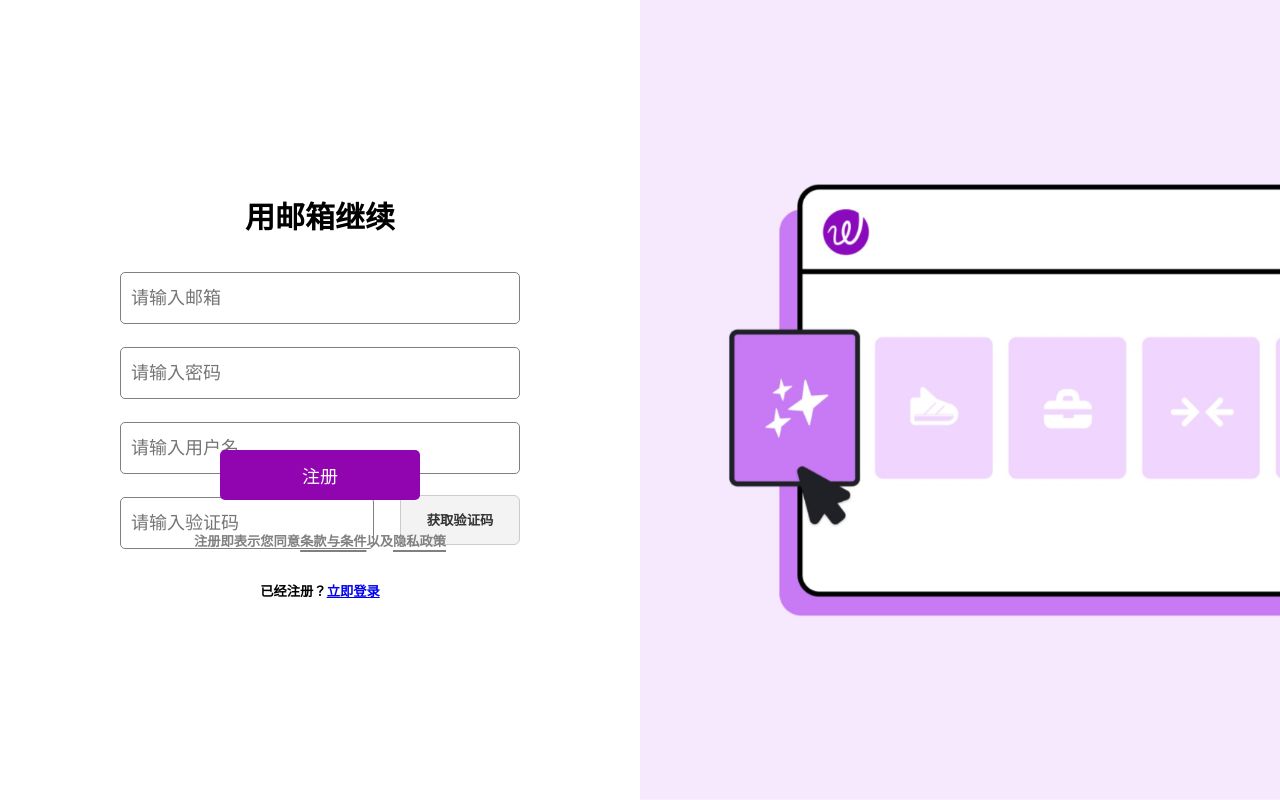
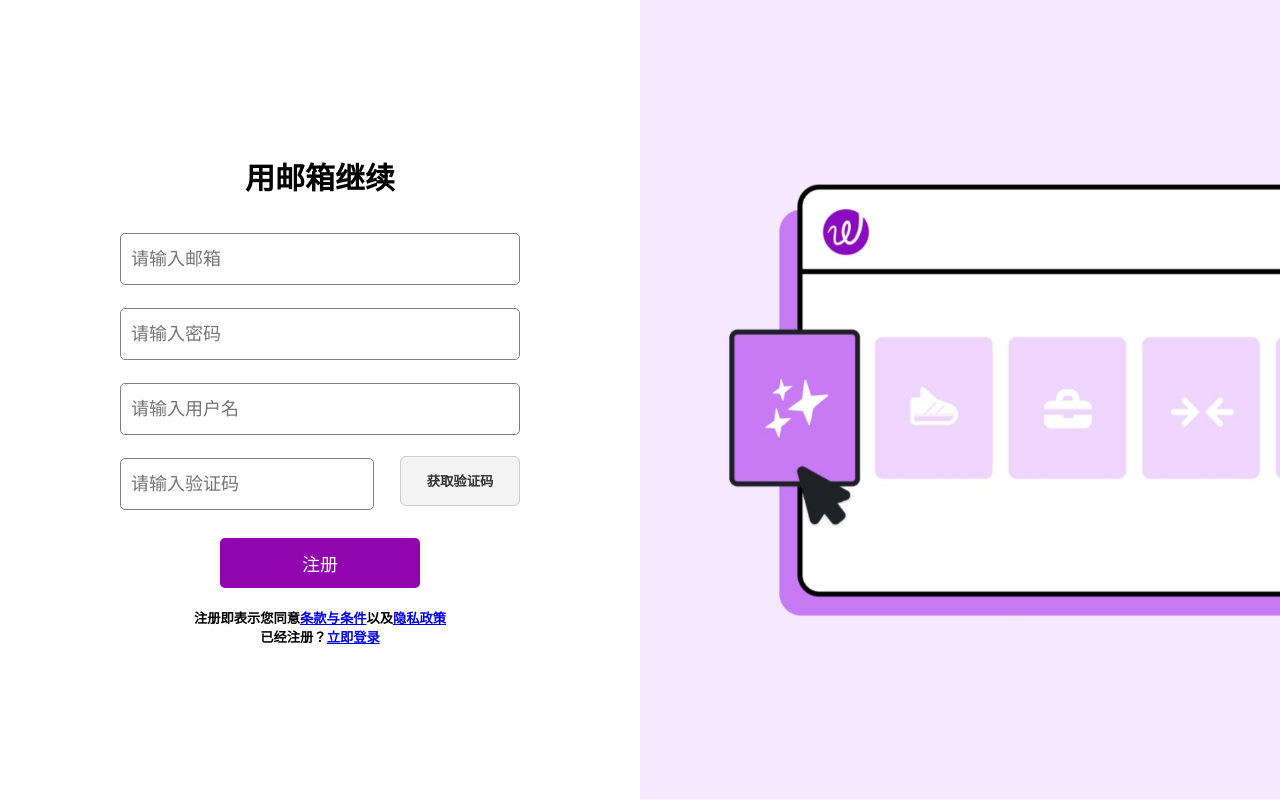
Before and after one commit to taxidriver4ever/agent-project-vue-java-for-dingying, a Vue app in the folder ai-front-end/: page /register in a window 1280 px wide. Built offline with nearby package versions, Linux system fonts and the light colour scheme.

Commit message:
优化了注册ui

```diff
--- a/ai-front-end/src/component/Register.vue
+++ b/ai-front-end/src/component/Register.vue
@@ -1,9 +1,10 @@
 <template>
     <div style="display: flex;height: 100vh;width: 100%;">
         <ElContainer style="display: flex;height: 100vh;width: 100%;">
-            <ElMain style="display: flex; height: 100vh;flex: 1;overflow: hidden;">
+            <ElMain style="display: flex; height: 100vh;flex: 1;overflow: hidden;flex-direction: column;
+            align-items: center; justify-content: center;">
                 <div
-                    style="display: flex;flex-direction: column;width: 100%;justify-content: center;align-items: center;height: 750px;">
+                    style="display: flex;flex-direction: column;width: 100%;justify-content: center;align-items: center;">
                     <h2 style="display: flex;margin-bottom: 20px;font-size: 30px;">用邮箱继续</h2>
                     <div class="user-information-container">
                         <div class="user-information-input-tips"
@@ -37,7 +38,7 @@
                 </div>
                 <button class="sign-up-button">注册</button>
                 <h5 class="tips">注册即表示您同意<a href="#">条款与条件</a>以及<a href="#">隐私政策</a></h5>
-                <div class="turn-to-login">
+                <div>
                     <h5>已经注册？<a href="#">立即登录</a></h5>
                 </div>
             </ElMain>
@@ -156,16 +157,6 @@ const userVerificationCodeFocusOutEvent = () => {
     color: #9005b0;
 }
 
-.floating-note {
-    position: absolute;
-    left: 8px;
-    top: -14px;
-    background-color: white;
-    color: #9005b0;
-    padding: 0 6px;
-    font-size: 12px;
-}
-
 .user-information-input:focus,
 .verification-input:focus {
     outline: none;
@@ -178,47 +169,21 @@ const userVerificationCodeFocusOutEvent = () => {
 }
 
 .sign-up-button {
-    position: absolute;
-    bottom: 300px;
-    left: 25%;
-    transform: translateX(-50%);
+    display: flex;
+    align-items: center;
+    justify-content: center;
     width: 200px;
     height: 50px;
     background-color: #9005b0;
     color: white;
-    border: none;
     border-radius: 5px;
     font-size: 18px;
     cursor: pointer;
+    margin-top: 20px;
+    margin-bottom: 20px;
 }
 
 .sign-up-button:hover {
     background-color: #a40ad3;
 }
-
-/* tips是条款条件 */
-.tips {
-    position: absolute;
-    bottom: 250px;
-    left: 25%;
-    transform: translateX(-50%);
-    color: grey;
-}
-
-.tips a,
-.tips a:visited {
-    color: inherit;
-    text-decoration-line: underline;
-    text-decoration-color: currentColor;
-    text-decoration-thickness: 2px;
-    text-underline-offset: 4px;
-    text-decoration-style: solid;
-}
-
-.turn-to-login {
-    position: absolute;
-    bottom: 200px;
-    left: 25%;
-    transform: translateX(-50%);
-}
 </style>
```
